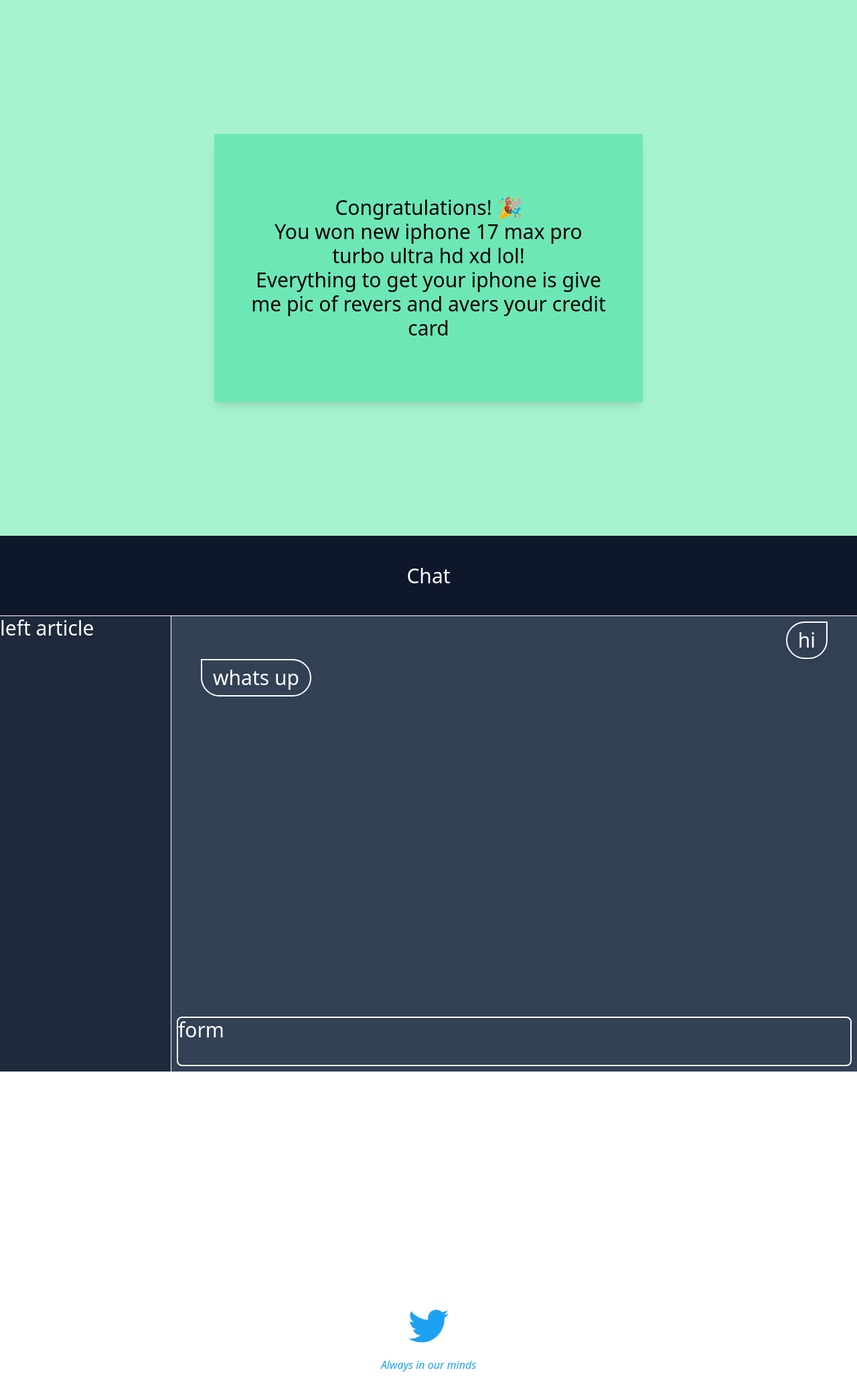
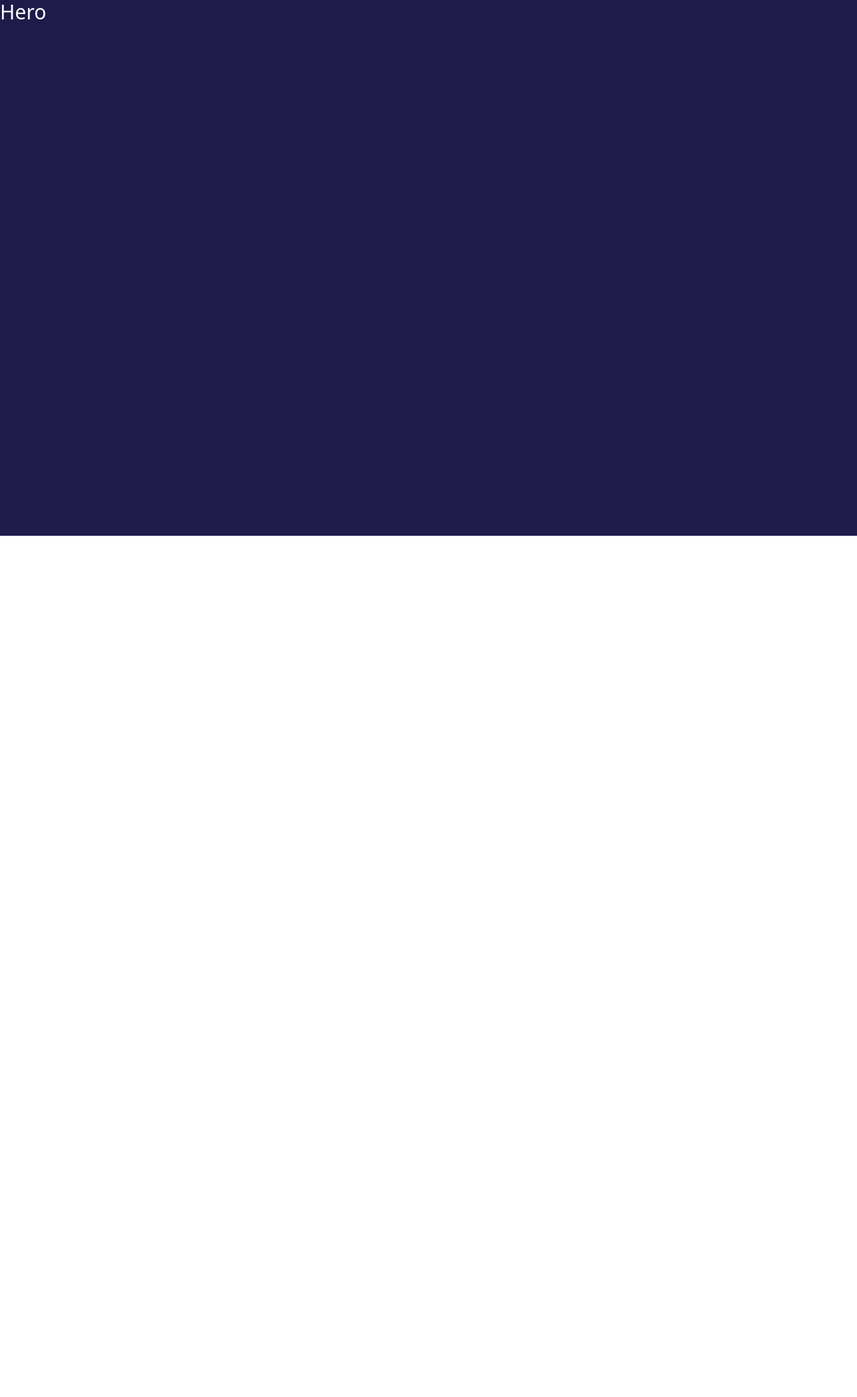
Before and after one commit to Igor5667/TailwindTrials, a React (Vite) app: page / in a window 1280 px wide. Shown: the top 2086 px of the page at 67% size. After the commit the page ends 800 px from the top, so only its background shows below. Built offline with nearby package versions, Linux system fonts and the light colour scheme.

Commit message:
add scroll to exactly next page

```diff
--- a/src/App.tsx
+++ b/src/App.tsx
@@ -1,15 +1,17 @@
 import "./App.css";
 import Card from "./Pages/Card";
 import Chat from "./Pages/Chat"; //i tried to make better chat
+import Hero from "./Pages/Hero";
 import Twitter from "./Pages/Twitter";
 
 function App() {
   return (
-    <>
-      <Card />
-      <Chat />
-      <Twitter />
-    </>
+    <div className="h-screen overflow-y-auto flex flex-col snap-y snap-mandatory scroll-container scroll-smooth">
+      <Hero className="flex-shrink-0 snap-start" snap-start />
+      <Card className="flex-shrink-0 snap-start" snap-start />
+      <Chat className="flex-shrink-0 snap-start" snap-start />
+      <Twitter className="flex-shrink-0 snap-start" snap-start />
+    </div>
   );
 }
 
--- a/src/Components/PhoneMenu.tsx
+++ b/src/Components/PhoneMenu.tsx
@@ -7,11 +7,9 @@
 function PhoneMenu({ setIsMenuOpen }: PropsPhoneMenu) {
   return (
     <div
-      className={`absolute h-screen w-[80%]  top-[100vh] left-0 md:hidden flex justify-between px-4 pt-7 z-10
+      className={`absolute h-screen w-[80%] md:hidden flex justify-between px-4 pt-7 z-10
                   background-glass  `}
     >
-      {/* top-100vh only when on top is one page
-                else top-0 */}
       <h2 className="h-min text-3xl">PHONE MENU</h2>
       <div className="h-min flex justify-center items-center">
         <FaArrowLeft onClick={() => setIsMenuOpen(false)} />
--- a/src/Pages/Card.tsx
+++ b/src/Pages/Card.tsx
@@ -1,7 +1,13 @@
-function Card() {
+interface CardProps {
+  className?: string;
+}
+
+function Card({ className }: CardProps) {
   return (
     <div>
-      <section className="h-screen bg-emerald-200 flex items-center justify-center ">
+      <section
+        className={`h-screen bg-emerald-200 flex items-center justify-center ${className}`}
+      >
         <p
           className="w-[90%] md:w-[65%] lg:w-1/2 h-1/2 text-center text-3xl flex items-center
          justify-center bg-emerald-300 shadow-lg hover:shadow-emerald-700 transition
--- a/src/Pages/Chat.tsx
+++ b/src/Pages/Chat.tsx
@@ -2,10 +2,16 @@
 import { TiThMenu } from "react-icons/ti";
 import PhoneMenu from "../Components/PhoneMenu";
 
-function Chat() {
+interface ChatProps {
+  className?: string;
+}
+
+function Chat({ className }: ChatProps) {
   const [isMenuOpen, setIsMenuOpen] = useState(false);
+
   return (
-    <div className="h-screen w-full text-white text-3xl">
+    <div className={`h-screen w-full text-white text-3xl ${className}`}>
+      {isMenuOpen && <PhoneMenu setIsMenuOpen={setIsMenuOpen} />}
       <div className="h-[15%] bg-slate-900  border-b-[1px] border-white flex items-center justify-center">
         <TiThMenu
           className="ml-5 md:hidden"
@@ -20,7 +26,7 @@
         >
           left article
         </div>
-        {isMenuOpen && <PhoneMenu setIsMenuOpen={setIsMenuOpen} />}
+
         <div
           className="h-full md:w-[80%] bg-slate-700 flex flex-col
         w-full"
--- /dev/null
+++ b/src/Pages/Hero.tsx
@@ -0,0 +1,15 @@
+interface HeroProps {
+  className?: string;
+}
+
+function Hero({ className }: HeroProps) {
+  return (
+    <div
+      className={`h-screen w-full text-white text-3xl bg-indigo-950 ${className}`}
+    >
+      Hero
+    </div>
+  );
+}
+
+export default Hero;
--- a/src/Pages/Twitter.tsx
+++ b/src/Pages/Twitter.tsx
@@ -1,10 +1,22 @@
 import { FaTwitter } from "react-icons/fa";
 
-function Twitter() {
+interface TwitterProps {
+  className?: string;
+}
+
+function Twitter({ className }: TwitterProps) {
   return (
-    <div className="h-screen w-full flex items-center justify-center flex-col gap-4 text-twitter-blue">
-      <FaTwitter size={60} />
-      <i>Always in our minds</i>
+    <div
+      className={`h-screen w-full flex items-center justify-center flex-col  text-twitter-blue ${className}`}
+    >
+      <div className="mt-auto flex flex-col justify-center items-center gap-4">
+        <FaTwitter size={60} />
+        <i>Always in our minds</i>
+      </div>
+      <i className="text-xs mt-auto mb-2">
+        This page is for learn extending colors in Tailwind CSS using Twitter
+        blue color #1DA1F2
+      </i>
     </div>
   );
 }
```
